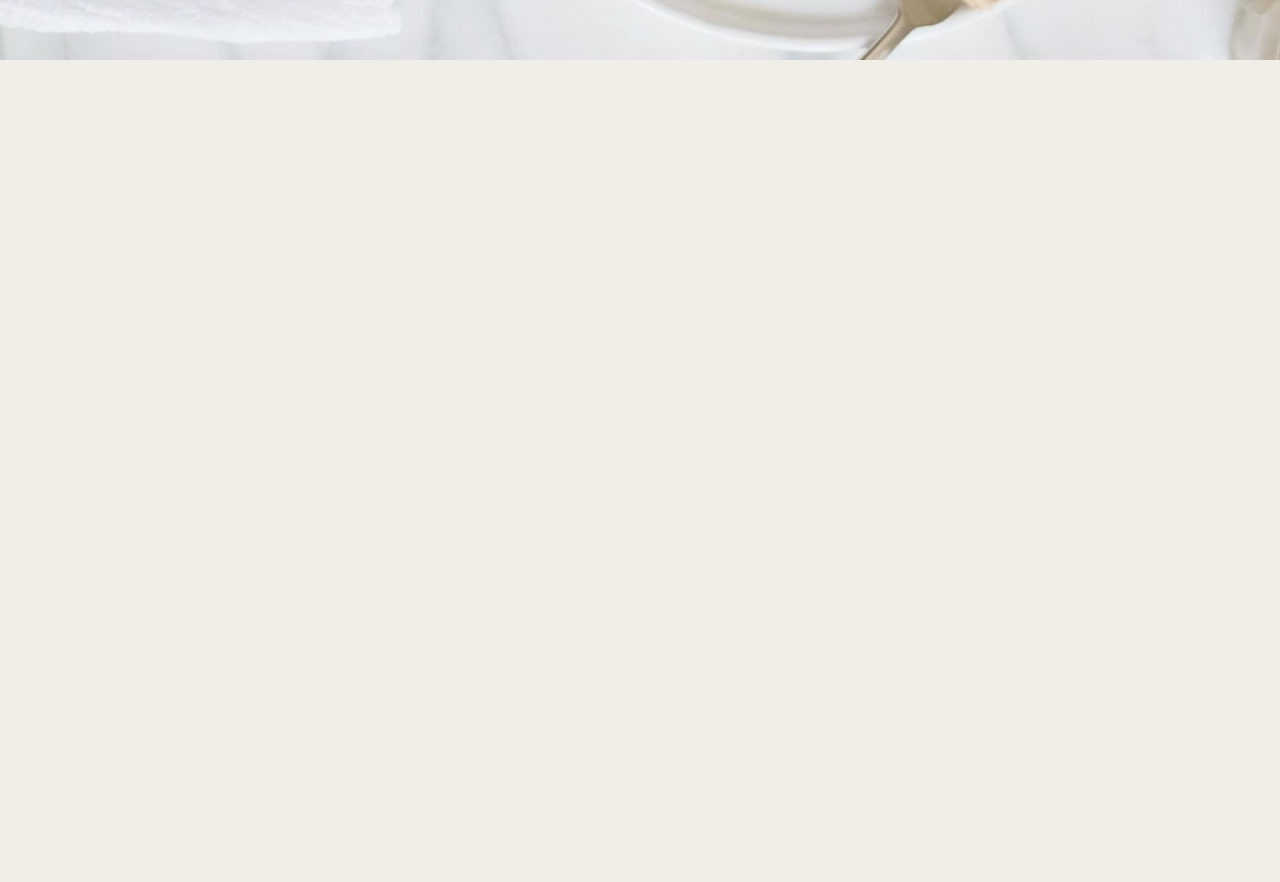
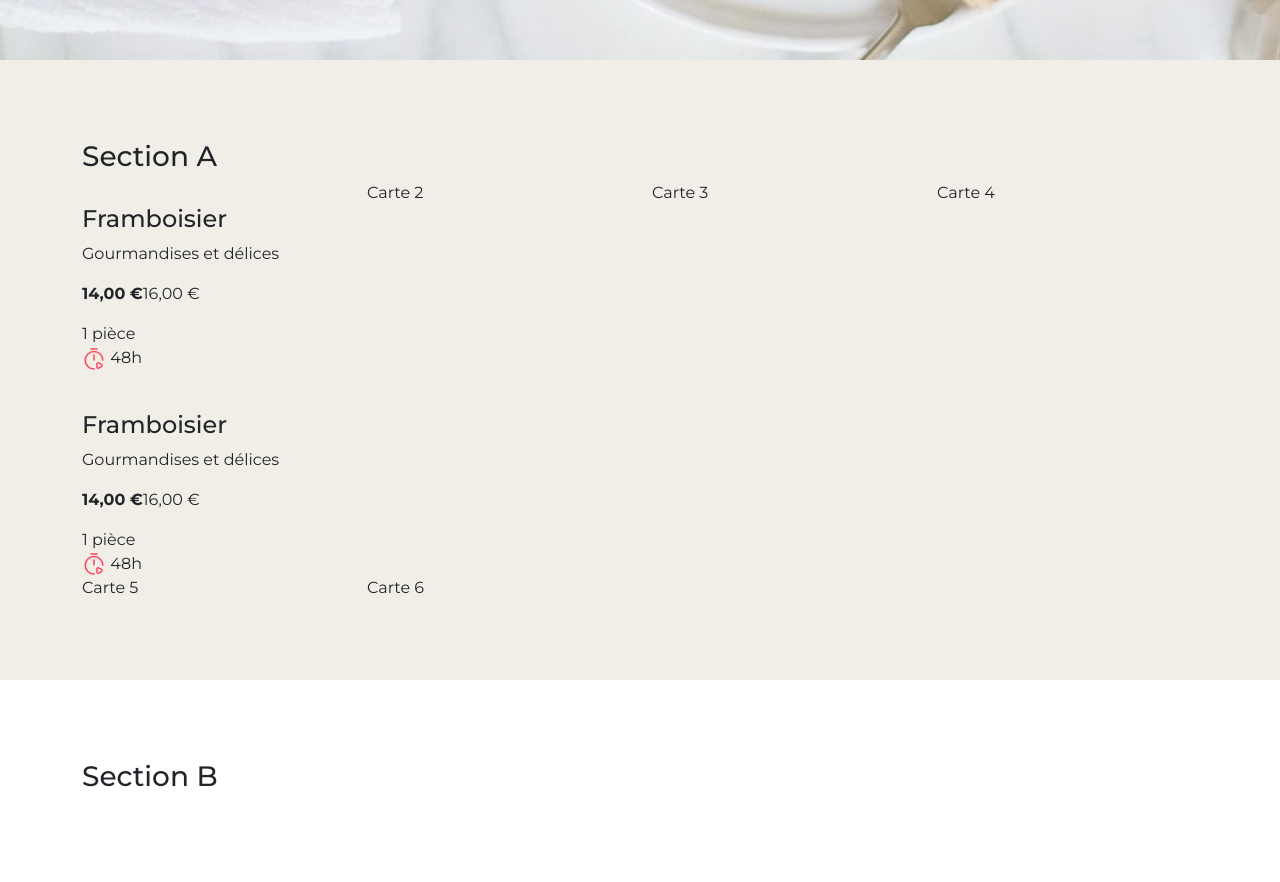
Before and after one commit to derkhadim/dbe, a plain HTML site: page index.html in a window 1280 px wide. Shown: the part 530-1412 px from the top of the page. Before the commit the page ends 800 px from the top, so only its background shows below. Drawn offline with Linux system fonts and the light colour scheme.

Commit message:
Semantic card

```diff
--- a/css/section.css
+++ b/css/section.css
@@ -0,0 +1,7 @@
+.section {
+  padding: 80px 0;
+}
+
+.section-white {
+  background-color: white;
+}
--- a/index.html
+++ b/index.html
@@ -82,6 +82,90 @@
     </div>
     <!-- Fin jumbotrun -->
 
+    <!-- Section -->
+    <section class="section">
+      <div class="container">
+
+        <h3>Section A</h3>
+
+        <div class="row">
+          <div class="col-sm-12 col-md-6 col-lg-3">
+
+            <figure class="card">
+              <img src="" alt="">
+              <caption>
+                <h4>Framboisier</h4>
+                <p>Gourmandises et délices</p>
+                <div class="card-details">
+                  <div class="price">
+                    <p><b>14,00 €</b><span>16,00 €</span></p>
+                    <span>1 pièce</span>
+                  </div>
+                  <div class="timer">
+                    <img src="images/timer-start.svg" alt="">
+                    <span>48h</span>
+                  </div>
+                </div>
+              </caption>
+            </figure>
+
+            <div class="card">
+              <img src="" alt="">
+              <div class="caption">
+                <h4>Framboisier</h4>
+                <p>Gourmandises et délices</p><div class="card-details">
+                  <div class="price">
+                    <p><b>14,00 €</b><span>16,00 €</span></p>
+                    <span>1 pièce</span>
+                  </div>
+                  <div class="timer">
+                    <img src="images/timer-start.svg" alt="">
+                    <span>48h</span>
+                  </div>
+                </div>
+              </div>
+            </div>
+
+          </div>
+          <div class="col-sm-12 col-md-6 col-lg-3">
+            <div class="card">
+              Carte 2
+            </div>
+          </div>
+          <div class="col-sm-12 col-md-6 col-lg-3">
+            <div class="card">
+              Carte 3
+            </div>
+          </div>
+          <div class="col-sm-12 col-md-6 col-lg-3">
+            <div class="card">
+              Carte 4
+            </div>
+          </div>
+          <div class="col-sm-12 col-md-6 col-lg-3">
+            <div class="card">
+              Carte 5
+            </div>
+          </div>
+          <div class="col-sm-12 col-md-6 col-lg-3">
+            <div class="card">
+              Carte 6
+            </div>
+          </div>
+        </div>
+
+      </div>
+    </section>
+
+    <!-- Section Blache -->
+    <section class="section section-white">
+      <div class="container">
+
+        <h3>Section B</h3>
+
+      </div>
+    </section>
+
   </main>
 
   <footer class="footer">
```
Also changed, not shown: images/timer-start.svg (added).
